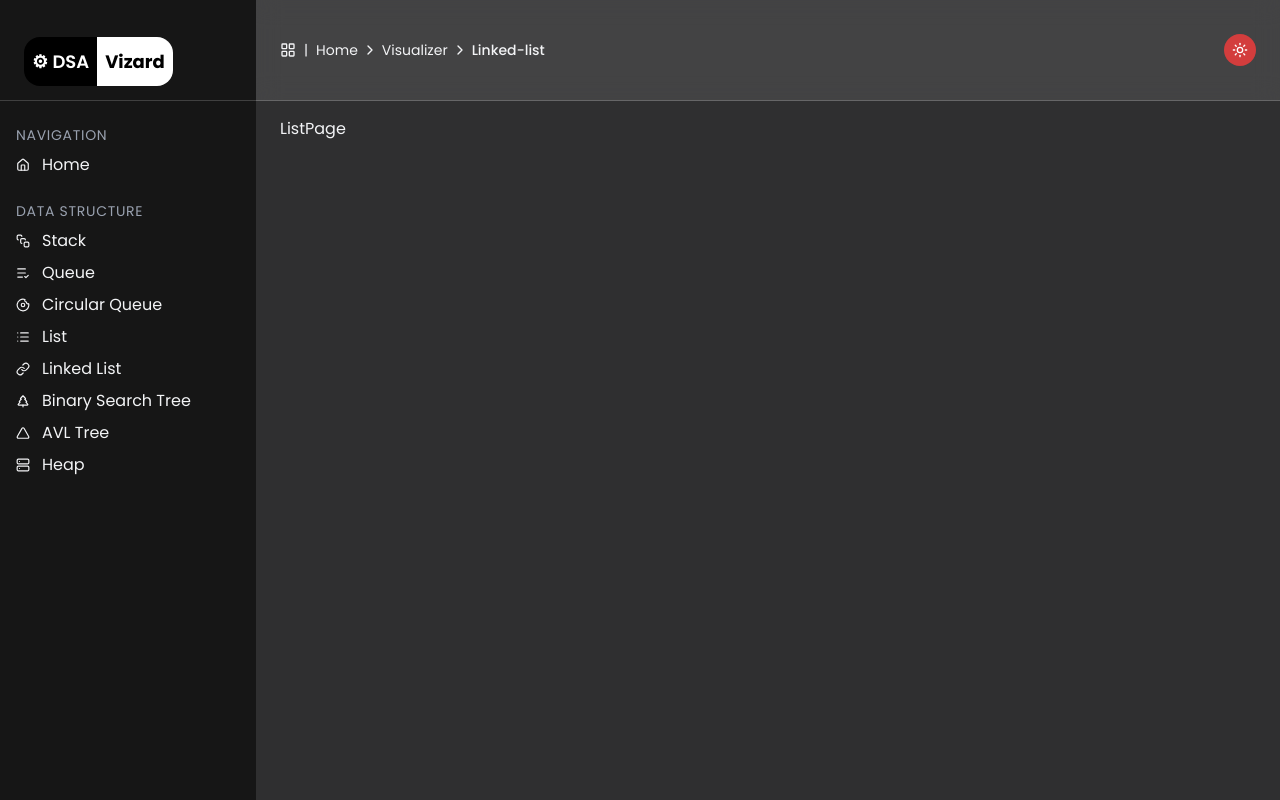
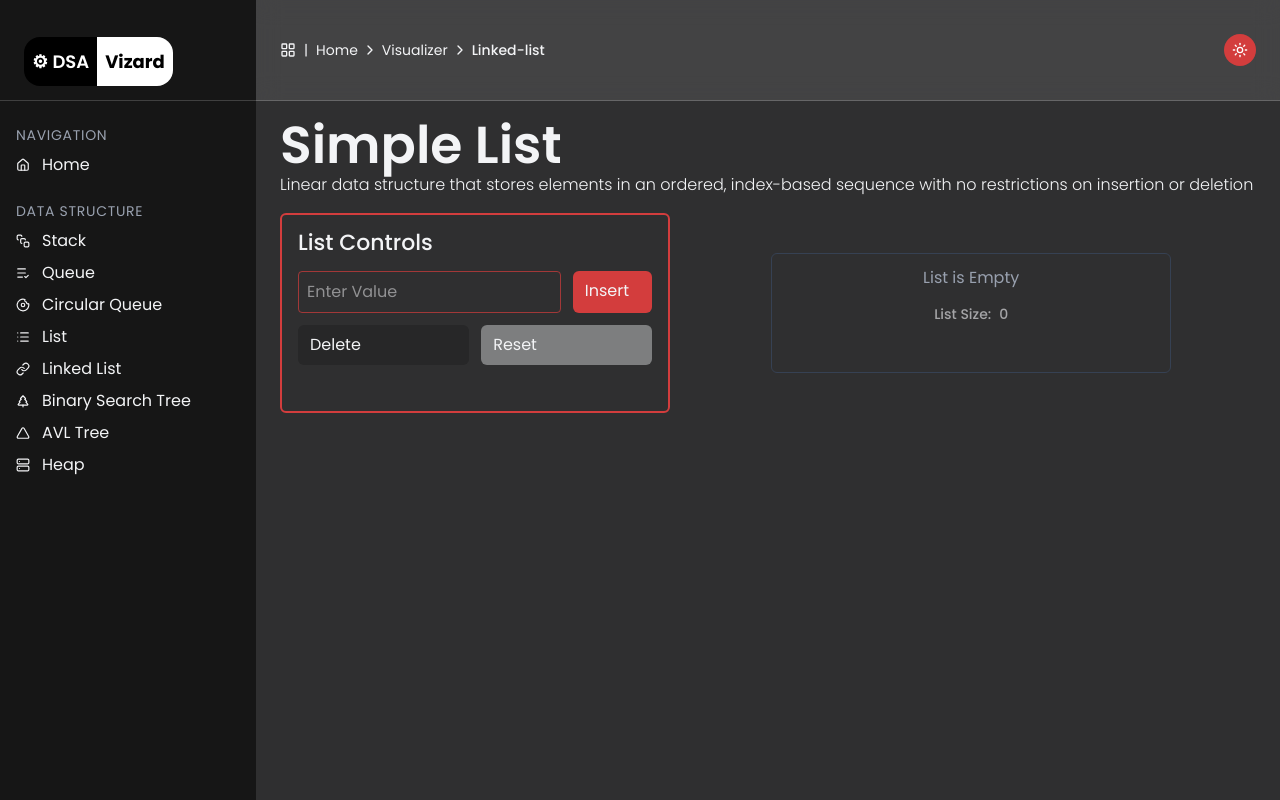
Before and after one commit to Bishwas-Timalsina/Algorithm-Visualizer, a React (Vite) app: page /visualizer/linked-list in a window 1280 px wide. Built offline with nearby package versions, Linux system fonts and the light colour scheme.

Commit message:
List Implementation

```diff
--- a/src/config/routes.tsx
+++ b/src/config/routes.tsx
@@ -37,7 +37,7 @@ const PublicRoute: RouteObject = {
     },
     {
       path: LIST,
-      element: <QueuePage />,
+      element: <ListPage />,
     },
     {
       path: LINKED_LIST,
--- a/src/pages/List/ListPage.tsx
+++ b/src/pages/List/ListPage.tsx
@@ -1,8 +1,47 @@
+import { useState } from "react";
+import HeaderText from "../../components/Atomic/HeaderText";
+import { DSA } from "../../constants/Content";
+import ListControl from "./components/ListControlPage";
+import ListView from "./components/ListView";
 
 const ListPage = () => {
+  const [list, setList] = useState<number[]>([]);
+  const [inputValue, setInputValue] = useState("");
+
+  const handleInsert = () => {
+    if (inputValue.trim() === "") return;
+    const value = Number(inputValue);
+    setList((prev) => [...prev, value]);
+    setInputValue("");
+  };
+
+  const handleDelete = () => {
+    if (list.length === 0) return;
+    setList((prev) => prev.slice(0, -1));
+  };
+
+  const handleReset = () => {
+    setList([]);
+    setInputValue("");
+  };
+
   return (
-    <div>ListPage</div>
-  )
-}
+    <>
+      <div className="flex flex-col justify-start align-center gap-4 py-4">
+        <HeaderText content={DSA.List} title="Simple List" />
+        <div className="flex flex-row justify-between align-center gap-4">
+          <ListControl
+            onInsert={handleInsert}
+            onDelete={handleDelete}
+            onReset={handleReset}
+            inputValue={inputValue}
+            setInputValue={setInputValue}
+          />
+          <ListView list={list} />
+        </div>
+      </div>
+    </>
+  );
+};
 
-export default ListPage
+export default ListPage;
--- /dev/null
+++ b/src/pages/List/components/ListControlPage.tsx
@@ -0,0 +1,54 @@
+import Text from "../../../components/Atomic/Text";
+import Button from "../../../components/Atomic/Button";
+
+type ListControlProps = {
+  onInsert: () => void;
+  onDelete: () => void;
+  onReset: () => void;
+  inputValue: string;
+  setInputValue: (val: string) => void;
+};
+
+const ListControl = ({
+  onInsert,
+  onDelete,
+  onReset,
+  inputValue,
+  setInputValue,
+}: ListControlProps) => {
+  return (
+    <div className="border-[var(--accent-color)] border-2 rounded-md px-4 py-4 flex flex-col gap-4 justify-start items-start w-[40%] h-[200px]">
+      <Text content="List Controls" size="22px" weight="500" />
+
+      <div className="grid grid-cols-12 gap-3 w-full">
+        <input
+          type="number"
+          placeholder="Enter Value"
+          value={inputValue}
+          onChange={(e) => setInputValue(e.target.value)}
+          className="border-[var(--accent-color)]/70 border rounded px-2 py-2 col-span-9"
+        />
+
+        <Button
+          onClick={onInsert}
+          label={"Insert"}
+          className="bg-[var(--accent-color)] rounded-md px-3 py-2 col-span-3"
+        />
+
+        <Button
+          onClick={onDelete}
+          label={"Delete"}
+          className="bg-[var(--secondary-color)]/30 rounded-md px-3 py-2 col-span-6"
+        />
+
+        <Button
+          onClick={onReset}
+          label={"Reset"}
+          className="bg-[var(--primary-color)]/40 rounded-md px-3 py-2 col-span-6"
+        />
+      </div>
+    </div>
+  );
+};
+
+export default ListControl;
--- /dev/null
+++ b/src/pages/List/components/ListView.tsx
@@ -0,0 +1,33 @@
+import Text from "../../../components/Atomic/Text";
+
+type ListViewProps = {
+  list: number[];
+};
+
+const ListView = ({ list }: ListViewProps) => {
+  return (
+    <div className="border border-gray-700 rounded-md w-[400px] m-auto h-[120px] p-3">
+      <div className="flex flex-row justify-start items-center overflow-x-auto space-x-2">
+        {list.length > 0 ? (
+          list.map((val, index) => (
+            <div
+              key={index}
+              className="border border-gray-600 bg-[#1c1c1c] text-center px-4 py-2 rounded"
+            >
+              {val}
+            </div>
+          ))
+        ) : (
+          <div className="text-gray-400 w-full text-center">List is Empty</div>
+        )}
+      </div>
+
+      <div className="flex flex-row gap-2 justify-center items-center text-[var(--primary-color)]/60 mt-3">
+        <Text size="14px" weight="500" content={`List Size:`} />
+        <Text size="14px" weight="500" content={list.length.toString()} />
+      </div>
+    </div>
+  );
+};
+
+export default ListView;
```
